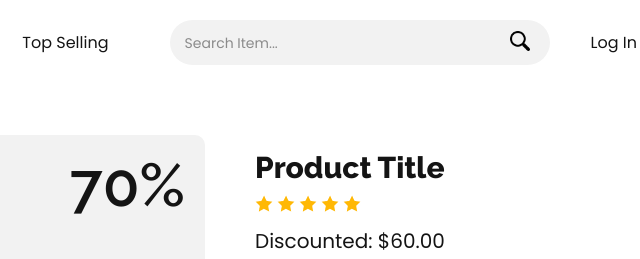
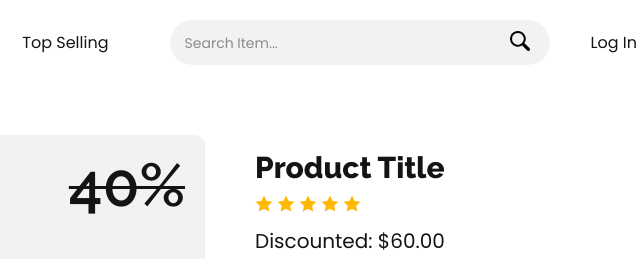
Before and after one commit to MdFoysalHossain/DigiMart-E-Commerce, a plain HTML site: page index.html in a window 1280 px wide. Shown: the top 259 px of the page, 558-1198 px from the left. Drawn offline with Linux system fonts and the light colour scheme.

Commit message:
Banner adjustment

```diff
--- a/css/style.css
+++ b/css/style.css
@@ -141,6 +141,7 @@
     display: none;
     visibility: hidden;
     transition: all 0.2s linear;
+    z-index: 1;
 }
 
 .sub-menu li{
@@ -268,6 +269,8 @@
     font-size: 60px;
     border-radius: 5px;
     font-weight: 600;
+    text-decoration: line-through 3px solid #141414;
+
 }
 
 .hero-banner .all-products .single-product .product-images .main-image{
@@ -418,5 +421,4 @@
     background-color: #141414;
 }
 
-
 /* HERO BANNER END */
--- a/index.html
+++ b/index.html
@@ -15,7 +15,6 @@
             <div class="logo">
                 <h1>Digi-Mart</h1>
             </div>
-
 
             <ul>
                 <li>
@@ -60,7 +59,7 @@
                     <div class="product-images">
                         <div class="main-image">
                             <img src="images/compressed_7b48ed22e05748e21bbff2cd0490420b.webp" alt="">
-                            <span>70%</span>
+                            <span>40%</span>
                         </div>
 
                     </div>
```
